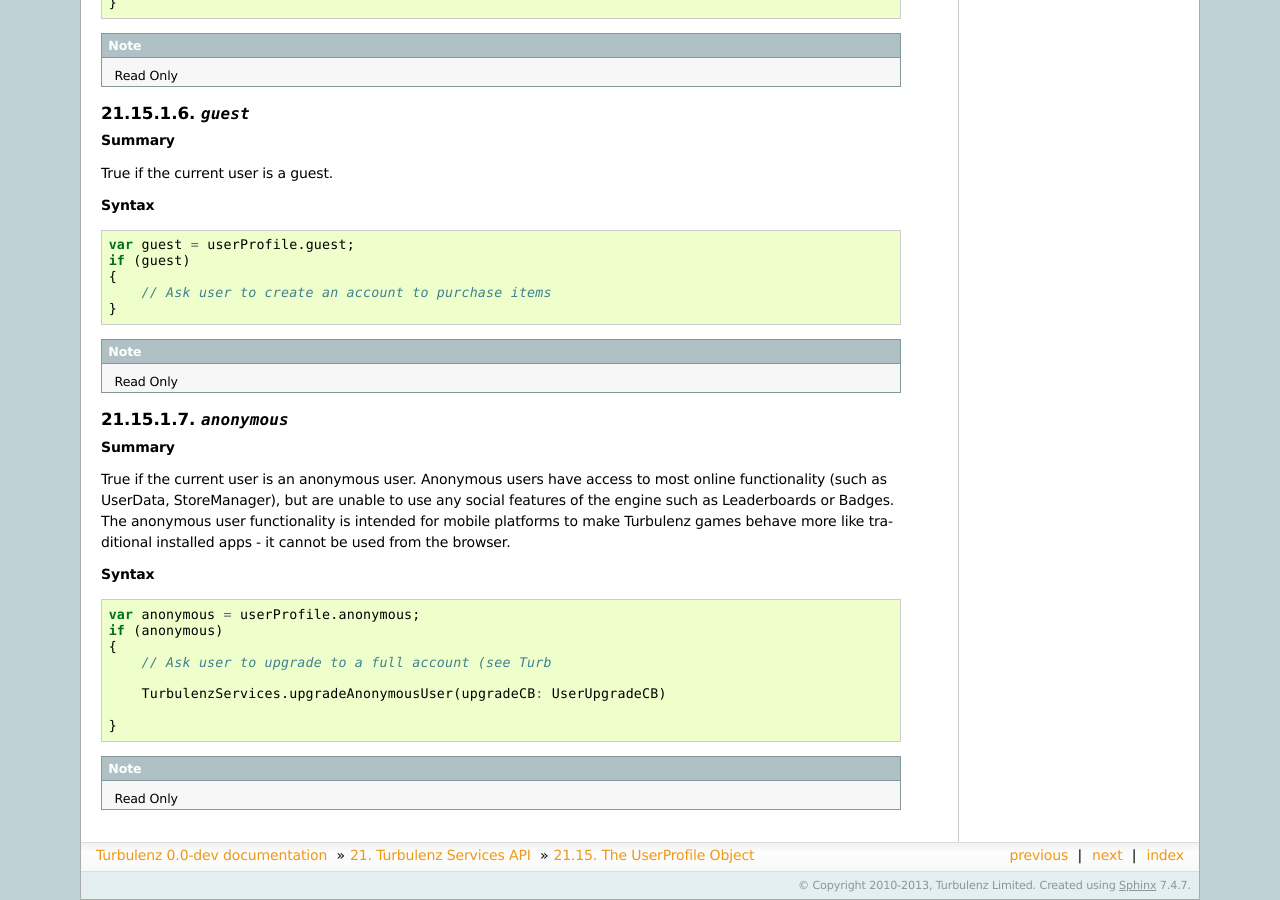
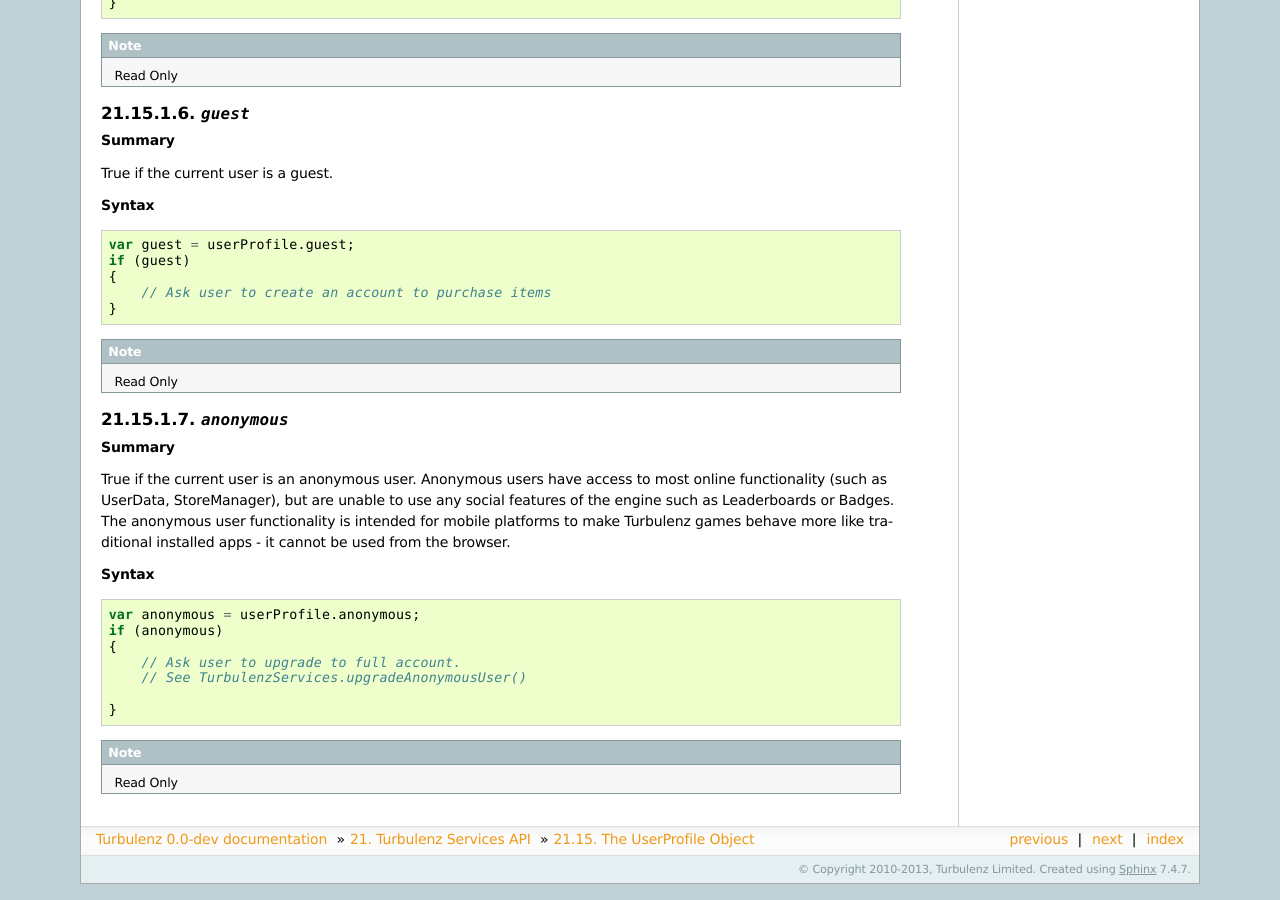
Before and after one commit to turbulenz/turbulenz_engine, a Sphinx documentation site: the page built from docs/source/turbulenz_services/userprofile_api.rst, in a window 1280 px wide and 900 px high, scrolled down 1721 px. Built offline with Sphinx 7.4.7, drawn with Linux system fonts in a browser that asks for light colours.

Commit message:
docs: Fix for anonymous user doc

```diff
--- a/docs/source/turbulenz_services/userprofile_api.rst
+++ b/docs/source/turbulenz_services/userprofile_api.rst
@@ -181,9 +181,8 @@
     var anonymous = userProfile.anonymous;
     if (anonymous)
     {
-        // Ask user to upgrade to a full account (see Turb
-
-        TurbulenzServices.upgradeAnonymousUser(upgradeCB: UserUpgradeCB)
+        // Ask user to upgrade to full account.
+        // See TurbulenzServices.upgradeAnonymousUser()
 
     }
 
```
